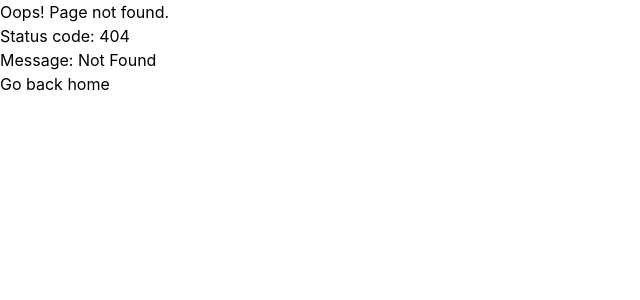
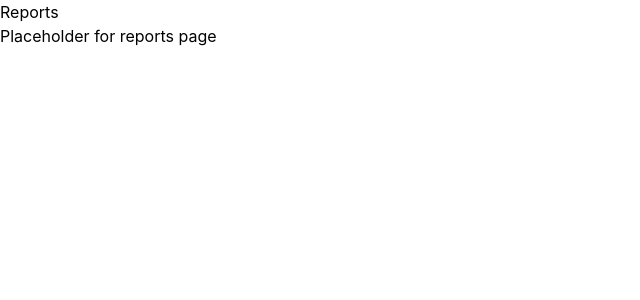
Before and after one commit to wet-sandwich/wet-sandwich.github.io, a SvelteKit app: page /reports in a window 1280 px wide. Before the commit this address had no page. Shown: the top 300 px of the page, without its empty margins (0-640 px from the left). Built offline with nearby package versions, Linux system fonts and the light colour scheme.

Commit message:
add placeholder reports page

```diff
--- /dev/null
+++ b/src/routes/reports/+page.svelte
@@ -0,0 +1,2 @@
+<h1>Reports</h1>
+<p>Placeholder for reports page</p>
```
